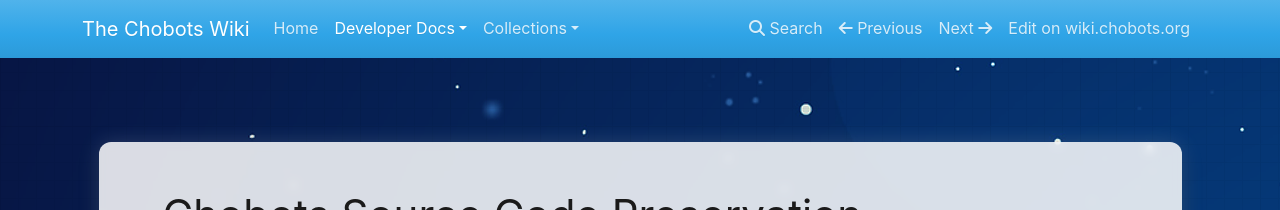
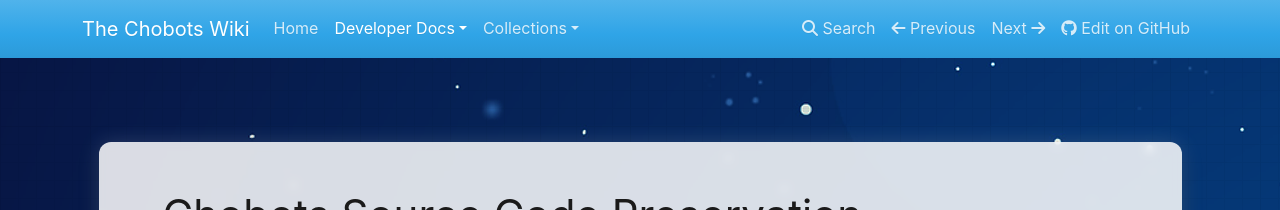
Before and after one commit to Chobots/wiki.chobots.org, an MkDocs documentation site: the page built from wiki/developer-docs/getting-started.md, in a window 1280 px wide. Shown: the top 210 px of the page. Built offline with MkDocs 1.6.1, drawn with Linux system fonts in a browser that asks for light colours; nearby versions of some CDN libraries; some of the changed lines change nothing that is shown.

Commit message:
Retain edit on GitHub button

```diff
--- a/mkdocs.yml
+++ b/mkdocs.yml
@@ -51,7 +51,7 @@ markdown_extensions:
 
 # Link the docs back to the source repository. This enables “Edit on GitHub” links in the theme.
 repo_url: https://github.com/Chobots/wiki.chobots.org
-repo_name: wiki.chobots.org
+#repo_name: wiki.chobots.org # Leave commented to retain 'Edit on GitHub' button
 
 # Additional configuration options can go here. For example, enabling
 # plugins or changing where your Markdown files live (docs_dir).
```
